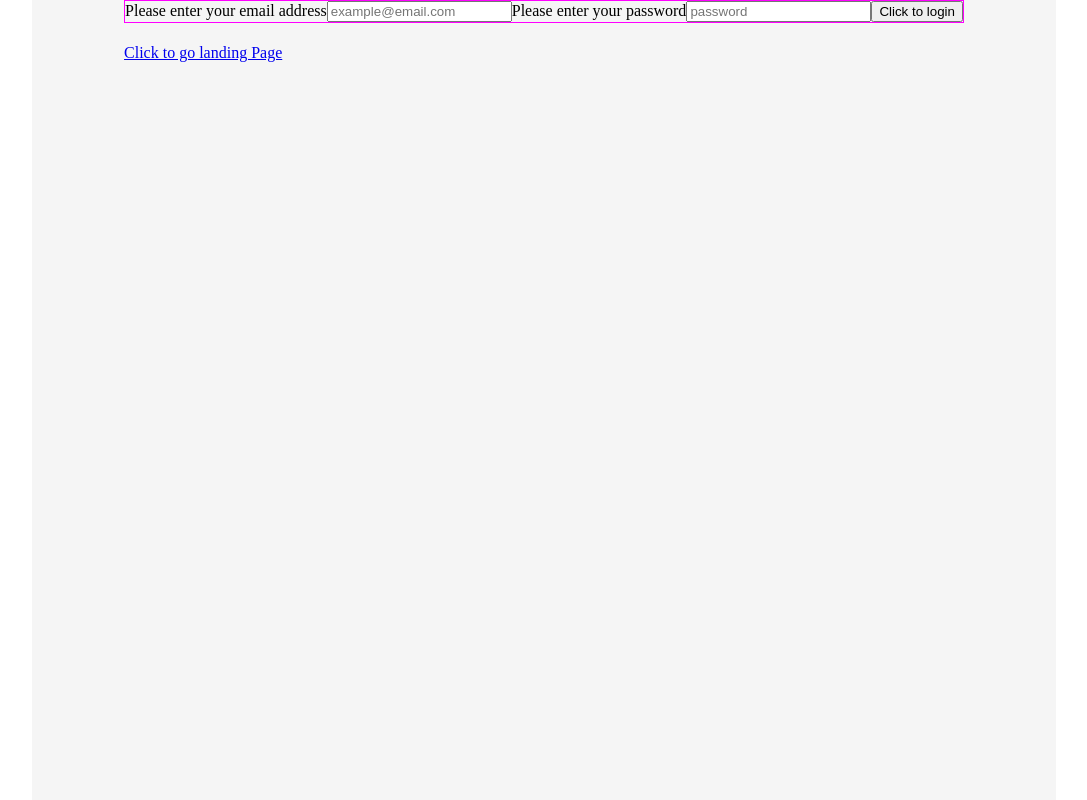
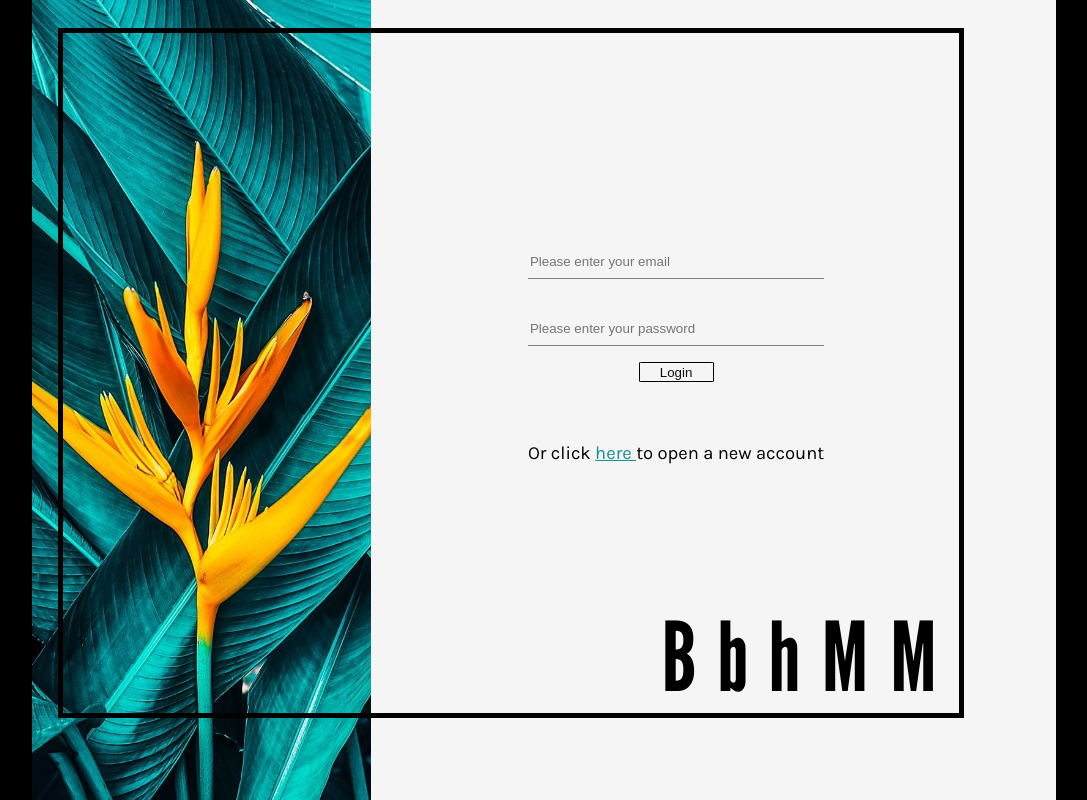
Before and after one commit to HWBarrows/bank-front, a React (Create React App) app: page /login in a window 1280 px wide. Shown: the whole page, without its empty margins (96-1183 px from the left). Built offline with nearby package versions, Linux system fonts and the light colour scheme.

Commit message:
happy with login

```diff
--- a/src/components/home/Home.scss
+++ b/src/components/home/Home.scss
@@ -1,18 +1,24 @@
 .homeWrapper {
     width: 100%;
-    padding-left: 2.5vw;
+    //max-width: 1600px;
+    //padding-left: 2.5vw;
     padding-right: 2.5vw;
     ul{
         list-style: none;
     }
 }
 
-.homesCardWrapper, .homesAccountFormWrapper,.homesSendMoneyWrapper {
-    width: 65%;
+.mainHomeContent {
+    width:60%;
+    min-height: 98vh;
 }
 
+// .homesCardWrapper, .homesAccountFormWrapper,.homesSendMoneyWrapper {
+//     width: 65%;
+// }
+
 .homesAccountFormWrapper {
-    border:1px solid palevioletred;
+    //border:1px solid palevioletred;
     width: 65%;
 }
 
@@ -21,21 +27,62 @@
 }
 .ownerInfo {
     border: 1px solid blue;
+    margin-bottom: 1.5rem;
+}
 
+.ownerFloater {
+    min-height: 100vh;
+    width: 25vw;
+    position: absolute;
+    top: 0;
+    background-image: url('../../assets/Tropical-foliage-flowers.jpg');
+    background-size: cover;
+    background-position: center;
 }
 
 .ownerAccounts {
-    border: 2px solid yellow;
+    //border: 2px solid yellow;
+    background-color: whitesmoke;
+    display: flex;
+    flex-direction: column;
+    justify-content: space-evenly;
+    align-items: left;
+    padding-left: 2%;
+    padding-right: 2%;
+    box-sizing: border-box;
+    height: 60vh;
+    width:27.5%;
+    z-index: 2;
+    margin: 2%;
+
+    ul {
+        margin-block-start: 0;
+        margin-block-end: 0;
+        padding-inline-start:0;
+        border-bottom: .5px solid grey;
+
+
+        li {
+            display: inline-block;
+        margin-block-start: 0;
+        margin-block-end: 0;
+        }
+    }
 }
 
 .accountsWrapper {
+    //border: 1px solid fuchsia;
     display: flex;
     justify-content: space-between;
+    align-items: center;
 }
 .accountInfo {
-    border: 1px solid green;
-    width: 65%;
+    //border: 1px solid green;
+    height: 78vh;
+    overflow-y: scroll;
+
     ul {
+
         li {
             //border: 1px solid fuchsia;
             display: flex;
--- a/src/components/home/Home.tsx
+++ b/src/components/home/Home.tsx
@@ -108,6 +108,23 @@ export default function Home() {
       )}
       {validOwner && (
         <div className="ownerWrapper">
+          <div className="ownerFloater"></div>
+          <div className="accountsWrapper">
+            <div className="ownerAccounts">
+              Accounts
+              <ul>
+                {currentOwner.accounts.map((item, index) => (
+                  <li key={index} id={item} onClick={(e) => getAccountInfo(e)}>
+                    <h4> Account Number: {item} </h4>
+                  </li>
+                ))}
+                <li></li>
+              </ul>
+              <h4 onClick={() => showAccountForm()}>Create a new account</h4>
+              <h4 onClick={() => showCardComponent()}>Card</h4>
+              <h4 onClick={() => showSendMoney()}>Send Money</h4>
+            </div>
+            <div className="mainHomeContent">
               <div className="ownerInfo">
                 <h3>
                   Hello {currentOwner.firstName} {currentOwner.lastName}
@@ -122,56 +139,29 @@ export default function Home() {
 
                 <button onClick={() => logout()}>Click to logout</button>
               </div>
-          <div className="accountsWrapper">
-            <div className="ownerAccounts">
-              <h4>Accounts</h4>
-
-              <ul>
-                {currentOwner.accounts.map((item, index) => (
-                  <li key={index} id={item} onClick={(e) => getAccountInfo(e)}>
-                    Account Number: {item}
-                  </li>
-                ))}
-                <li></li>
-              </ul>
-              <h4 onClick={() => showAccountForm()}>Create a new account</h4>
-              <h4 onClick={() => showCardComponent()}>Card</h4>
-              <h4 onClick={() => showSendMoney()}>Send Money</h4>
-            </div>
-            {currentOwner && (
-              <div className={`${homesCardWrapperDisplay}`}>
-                <Card />
-              </div>
-            )}
-            {currentOwner && (
-              // <div className={`${sendMoneyDisplay}`}>
-              //   <SendMoney accountBalance={defaultAccountBalance} accountId={defaultAccountId} />
-              // </div>
-              <div className={`${sendMoneyDisplay}`}>
-                <SendMoney />
-              </div>
-            )}
               <div className={`${accountInfoDisplay}`}>
                 {!accountInfo?._id && <p>Click on an account to see activity</p>}
-              {/* {!validAccountActivity && <p> No account activity to show</p>} */}
                 {accountInfo && (
                   <ul>
                     <p>
                       Account Balance: {accountInfo.accountBalance} {accountInfo.accountCurrency}
                     </p>
                     {accountInfo.accountActivity.length > 1 ? (
-                    accountInfo?.accountActivity.map((item, index) => (
+                      accountInfo?.accountActivity
+                        .map((item, index) => (
                           <li key={index + 1}>
                             <div className="vendor">
                               <h5>{item.from ? 'from: ' + item.from : 'to: ' + item.to}</h5>
                               <p>{item.type}</p>
+                              <p>{item.timeStamp}</p>
                             </div>
 
                             <div className="amount">
-                          {item.amount} {item.currency}
+                              {item.from ? '+' : '-'} {item.amount} {item.currency}
                             </div>
                           </li>
                         ))
+                        .reverse()
                     ) : (
                       <p> No account activity to show</p>
                     )}
@@ -180,12 +170,24 @@ export default function Home() {
                 )}
               </div>
               {currentOwner && (
+                <div className={`${homesCardWrapperDisplay}`}>
+                  <Card />
+                </div>
+              )}
+              {currentOwner && (
+                <div className={`${sendMoneyDisplay}`}>
+                  <SendMoney />
+                </div>
+              )}
+
+              {currentOwner && (
                 <div className={`${homesAccountFormWrapper}`}>
                   <AccountForm />
                 </div>
               )}
             </div>
           </div>
+        </div>
       )}
     </div>
   );
--- a/src/components/login/Login.scss
+++ b/src/components/login/Login.scss
@@ -1,3 +1,109 @@
-form {
-    border: 1px solid fuchsia;
+.loginWrapper {
+    width: 100%;
+    display: flex;
+    align-items: center;
+    //gap: 20vw;
+    font-family: 'Karla', sans-serif;
+    justify-content: space-between;
 }
+
+.prettySideBar {
+    height: 100vh;
+    width: 26.5vw;
+    background-image: url('../../assets/Tropical-foliage-flowers.jpg');
+    background-size: cover;
+    background-position: center;
+
+}
+
+.mainContent {
+    //border: 1px solid salmon;
+    margin-right: 15%;
+    max-width: 300px;
+    margin-top: 20%;
+    a {
+        color: #159093;
+    }
+    form {
+            display: flex;
+            flex-direction: column;
+
+            label {
+                display: flex;
+                flex-direction: column;
+                background-color: whitesmoke;
+                border-bottom: 1px solid grey;
+
+                input {
+                    outline: none;
+                    border: none;
+                    height: 2rem;
+                    width: 100%;
+                    margin-top:2rem;
+                    color: grey;
+                    background-color: whitesmoke;
+                    //padding: 0.5%;
+                }
+            }
+        }
+}
+
+.loginLinks {
+    //border:2px solid fuchsia;
+    display: flex;
+    flex-direction: column;
+    justify-content: space-between;
+    align-items: center;
+    height: 15vh;
+    p{
+        font-size: 1.15rem;
+    }
+    button {
+        width: 75px;
+        height: 1.5em;
+        background-color: whitesmoke;
+        color: rgb(15, 15, 15);
+        outline: none;
+        border: 1px solid black;
+        border-radius: 5.5%;
+        &:hover{
+            background-color: rgb(15, 15, 15);
+            color: lightgrey;
+        }
+    }
+}
+
+.loginError {
+    width: 20vw;
+}
+
+.floater {
+    position: absolute;
+    top:0;
+    margin-top: 3.5vh;
+    margin-left: 2vw;
+    height: 85vh;
+    width: 70vw;
+    max-width: 1400px;
+    border: black 5px solid;
+    display: flex;
+    justify-content: space-between;
+    align-items: flex-end;
+    display: flex;
+    flex-direction: column;
+}
+
+.loginTitle {
+    // display: inline-block;
+    // align-self: flex-end;
+     //justify-self: flex-end;
+    margin-block-start: 0;
+    margin-block-end: 0;
+
+    font-family: 'League Gothic', sans-serif;
+    letter-spacing: 22px;
+    font-size: 6rem;
+}
+
+
+@import url('https://fonts.googleapis.com/css2?family=Karla:wght@400;500&family=League+Gothic&display=swap');
--- a/src/components/login/Login.tsx
+++ b/src/components/login/Login.tsx
@@ -35,30 +35,39 @@ export default function Login() {
   }
 
   return (
-    <div>
+    <div className="loginWrapper">
+      <div className="prettySideBar"></div>
+      <div className="floater">
+        <div className="mainContent">
           <form>
             <label>
-          Please enter your email address
               <input
                 type="text"
-            placeholder="example@email.com"
+                placeholder="Please enter your email"
                 value={emailInput}
                 onChange={(e: ChangeEvent<HTMLInputElement>) => setEmailInput(e.target.value)}
               />
             </label>
             <label>
-          Please enter your password
               <input
                 type="password"
-            placeholder="password"
+                placeholder="Please enter your password"
                 value={passwordInput}
                 onChange={(e: ChangeEvent<HTMLInputElement>) => setPasswordInput(e.target.value)}
               />
             </label>
-        <button onClick={(e) => loginAccountOwner(e)}>Click to login</button>
           </form>
-      <div>{responseError && <h4>{responseError?.error}</h4>}</div>
-      <NavLink to="/"> Click to go landing Page</NavLink>
+          <div className="loginError">{responseError && <p>{responseError?.error}</p>}</div>
+          <div className="loginLinks">
+            <button onClick={(e) => loginAccountOwner(e)}>Login</button>
+            <p>
+              Or click <NavLink to="/signup"> here </NavLink>
+              to open a new account
+            </p>
+          </div>
+        </div>
+        <p className="loginTitle">BbhMM</p>
+      </div>
     </div>
   );
 }
--- a/src/components/sendMoney/SendMoney.tsx
+++ b/src/components/sendMoney/SendMoney.tsx
@@ -1,9 +1,9 @@
-import React, { useContext, useState, useReducer, ChangeEvent, MouseEvent } from 'react';
+import React, { useContext, useState, ChangeEvent, MouseEvent } from 'react';
 import { SimpleContext } from '../../context/SimpleContext';
 import './SendMoney.scss';
 
 export default function SendMoney() {
-  const { currentOwner, setCurrentOwner } = useContext(SimpleContext);
+  const { currentOwner } = useContext(SimpleContext);
   const [recipient, setRecipient] = useState('');
   const [amount, setAmount] = useState('');
   const [currency, setCurrency] = useState('');
@@ -203,34 +203,9 @@ export default function SendMoney() {
       setRecipient('');
       setAmount('');
       setCurrency('');
+      setConfirmInfo(false);
     }
   }
-
-  // function secondPut() {
-  //
-
-  //   console.log(sendAccount.accountActivity);
-  //   const config2 = {
-  //     method: 'PUT',
-  //     headers: { 'Content-type': 'application/json' },
-  //     body: JSON.stringify({
-  //       recipient: sendAccount._id,
-  //       accountBalance: newBalanceForSender,
-  //       accountActivity: sendAccount.accountActivity
-  //     })
-  //   };
-  //   fetch(`http://localhost:3030/account`, config2)
-  //     .then((response) => response.json())
-  //     .then((response) => {
-  //       if (response.error) {
-  //         console.log(response.error);
-  //       } else {
-  //         console.log(response);
-  //       }
-  //     });
-  // }
-  // secondPut();
-  //
 
   return (
     <div>
--- a/src/index.scss
+++ b/src/index.scss
@@ -1,8 +1,10 @@
 body {
+  background-color: black;
   display: flex;
   justify-content: center;
   margin: 0;
   padding: 0;
+  font-family: 'Karla', sans-serif;
   //background-color: black;
 
 
```
Also changed, not shown: src/components/accountForm/accountForm.tsx (+17 -10 lines), public/robots.txt (deleted), src/assets/Tropical-foliage-flowers.jpg (added). Lines whose indentation alone changed are shown as unchanged.
